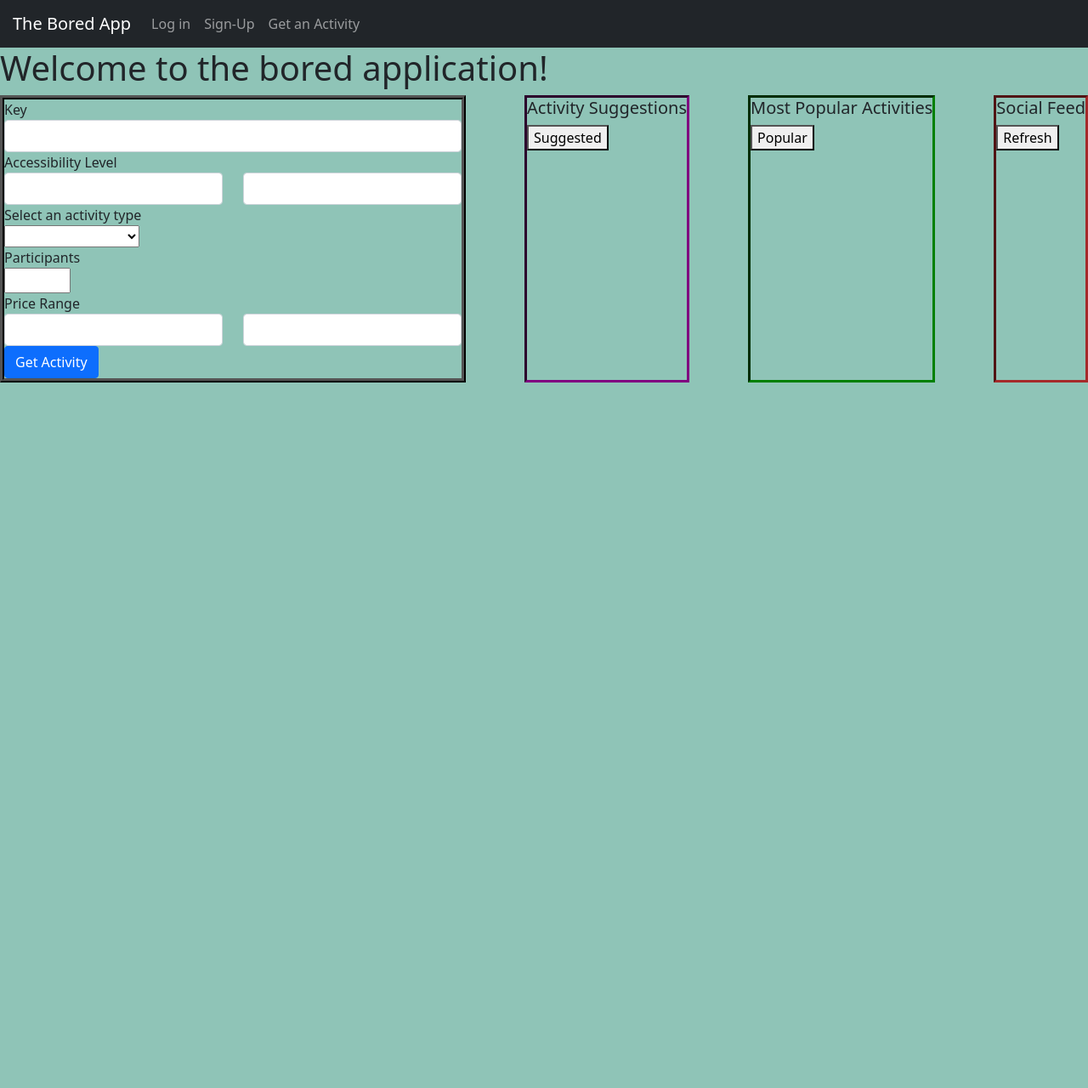
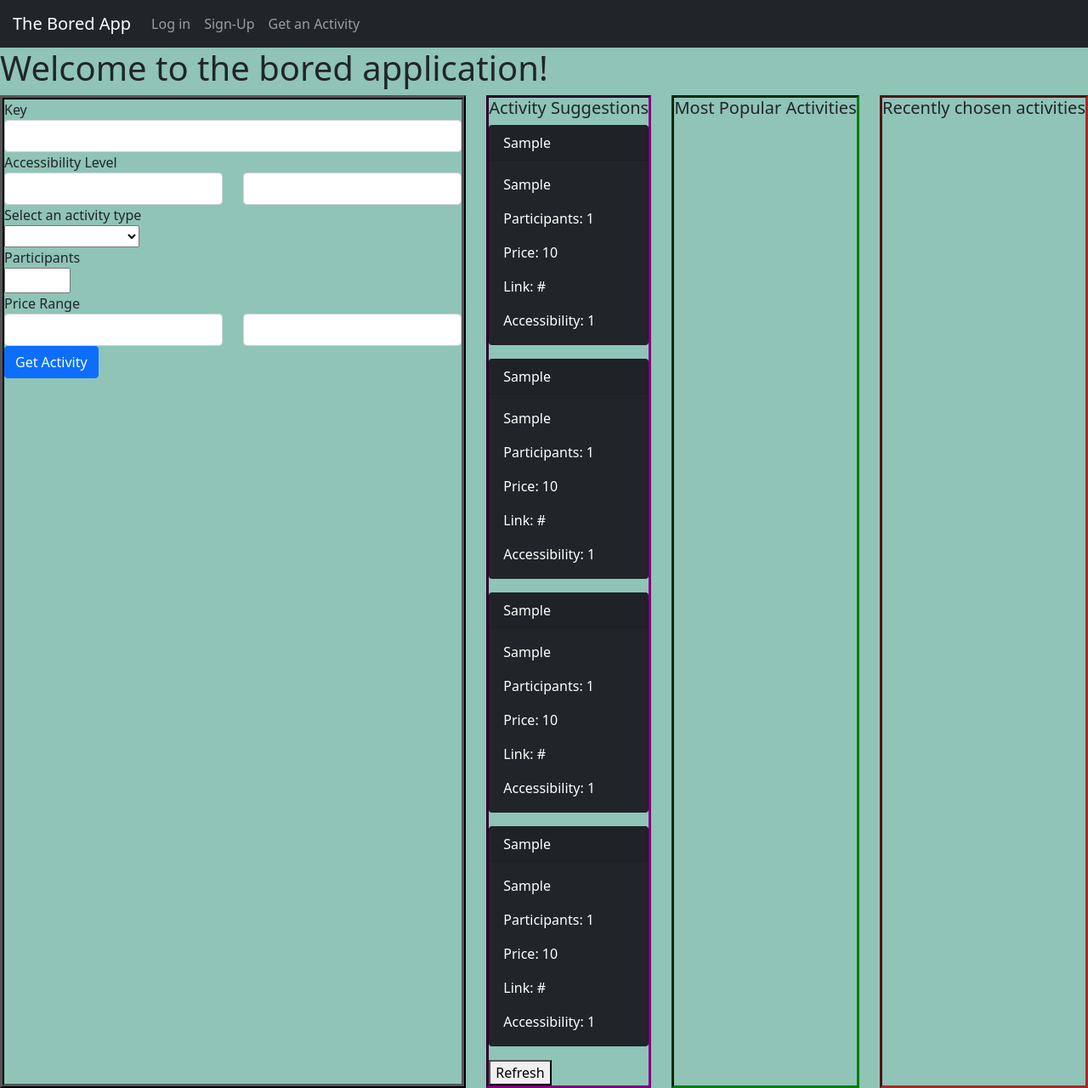
Before and after one commit to jackcodej/theboredapp, a Flask app: page / in a window 1280 px wide. Shown: the whole page at 85% size. Before the commit the page ends 450 px from the top, so only its background shows below. Run offline with Flask 3, Linux system fonts and the light colour scheme; tables that the repository leaves empty hold one stand-in row (values such as "Sample post"); data that the repository does not hold is empty.

Commit message:
Reduce redundant code with mapper helper function, complete random and popular activities

```diff
--- a/crud.py
+++ b/crud.py
@@ -1,7 +1,7 @@
 """CRUD operations"""
 
 from model import db, User, History, Activity, connect_to_db
-from sqlalchemy import desc
+from sqlalchemy import desc, func
 import datetime
 
 
@@ -54,15 +54,12 @@ def get_user_history_activity(activity_id):
     return Activity.query.filter(Activity.activity_id == activity_id).first()
 
 
-#TODO Incomplete need to test, unable at time of development due to internet limitations (unable to connect to postgresql on 'free wifi')
 def get_recent_activity():
     """Return all user's recent activity."""
 
-    # Calculate date for a week from today, to display recent user activity
     today = datetime.date.today().strftime("%B %d, %Y")
-    a_week_ago = today - datetime.timedelta(days=7)
-
-    return History.query.filter(History.last_clicked > a_week_ago).all()
+    a_week_ago = datetime.datetime.strptime(today, "%B %d, %Y") - datetime.timedelta(days=7)
+    return History.query.filter(History.last_clicked > a_week_ago).order_by(desc(History.last_clicked)).all()
 
 
 def get_all_activities():
@@ -84,28 +81,20 @@ def get_activity_by_key(key):
 
 
 def get_popular_activities():
-    """Return a list of most popular activity ids."""
+    """Return a dictionary of most popular activity ids."""
 
     popular_dict = {}
 
-    all_histories = History.query.all()
-
-    for log in all_histories:
+    for log in History.query.all():
         popular_dict[log.activity_id] = popular_dict.get(log.activity_id, 0) + 1
 
     return popular_dict
 
 
-# TODO: get suggested activities (get random activities), NOT SURE if this will work, need to test/revisit
 def get_random_activities():
-    """Return random activities"""
+    """Return a list of random activities."""
 
-    random_list = []
-    for _ in range(5):
-        random_list.append(Activity.query.order_by(func.random()).first())
-
-    return random_list
-
+    return Activity.query.order_by(func.random()).first()
 
 if __name__ == "__main__":
     from server import app
--- a/data/test_activities.json
+++ b/data/test_activities.json
@@ -1,2 +1,2 @@
-[{"activity":"test1","accessibility":1,"type":"test","participants":1,"price":0.1,"link":"","key":"1","enabled":true},
-{"activity":"test2","accessibility":0.25,"type":"education","participants":2,"price":0.1,"link":"","key":"2","enabled":true}]
+[{"activity":"test1","key":"1","accessibility":1,"type":"test","participants":1,"price":0.1,"link":"","enabled":true},
+{"activity":"test2","key":"2","accessibility":0.25,"type":"education","participants":2,"price":0.1,"link":"","enabled":true}]
--- a/helper.py
+++ b/helper.py
@@ -22,10 +22,10 @@ def check_range_values(min, max):
 
 def map_activity_to_dict(activity):
     """Maps activity attributes to a dictionary"""
-
+    print(activity)
+    print(activity.__dict__)
     temp_dict = {
         'activity_id': activity.__dict__['activity_id'],
-        'key': activity.__dict__['key'],
         'activity': activity.__dict__['activity'],
         'a_type': activity.__dict__['a_type'],
         'participants': activity.__dict__['participants'],
--- a/server.py
+++ b/server.py
@@ -25,10 +25,6 @@ app.jinja_env.undefined = StrictUndefined
 @app.route('/')
 def homepage():
     """View homepage."""
-    # TODO: Important consideration, how will I trigger the JS to run if I am just going to feed it data??? May need to research an onload functionality for this use case
-    # TODO: Uncomment line 29/30 and test
-    # get_recent_activity()
-    # get_popular_activity
 
     return render_template('homepage.html')
 
@@ -105,31 +101,42 @@ def sign_in():
     return redirect("/")
 
 
-# TODO: NEED TO TEST HELPER FUNCTION
-@app.route('/activity/stored')
-def get_recent_activity():
-    """Query for recent activity, past week"""
+@app.route('/activity/random')
+def get_random_activity():
+    """Returns 3 random activities."""
 
-    dict_list = []
-    for activity in crud.get_recent_activity():
-        dict_list.append(helper.map_activity_to_dict(activity))
+    random_activities = []
 
-    return jsonify(dict_list)
+    for _ in range(4):
+        random_activities.append(helper.map_activity_to_dict(crud.get_random_activities()))
+
+    return jsonify(random_activities)
 
 
-# TODO: NEED TO TEST
 @app.route('/activity/popular')
 def get_popular_activity():
-    """Return most popular activities"""
+    """Return most popular activities."""
 
     popular_activities = []
     popular_dict = crud.get_popular_activities()
 
-    for activity_id in popular_dict:
-        # Invoke helper function to map activity instance to dictionary
-        popular_activities.append(helper.map_activity_to_dict(activity = crud.get_activity_by_id(activity_id)))
+    # Sort the dictionaries
+    sorted_popular_dict = sorted(popular_dict.items(), key=lambda x:x[1])
+    # Append the most popular activity_id (top 5) to popular_activities
+    for x in range(-1,-6,-1):
+        popular_activities.append(helper.map_activity_to_dict(activity = crud.get_activity_by_id(sorted_popular_dict[-x][0])))
 
     return jsonify(popular_activities)
+
+
+@app.route('/activity/stored')
+def get_recent_activity():
+    """Query for recent activity, past week."""
+
+    dict_list = []
+    for history_activity_log in crud.get_recent_activity():
+        dict_list.append(helper.map_activity_to_dict(crud.get_activity_by_id(history_activity_log.__dict__['activity_id'])))
+    return jsonify(dict_list)
 
 
 @app.route('/activity/search')
--- a/static/js/ajax.js
+++ b/static/js/ajax.js
@@ -3,16 +3,15 @@
 
 // Internal Activity Query
 function getStoredActivities(){
-    const activityContainer = document.querySelector('#user_activities');
+    const targetActivityContainer = document.querySelector('#user_activities');
 
-    // empty textContent of activityContainer before adding new activities
-    activityContainer.textContent = '';
-    console.log('Stored Activities ran')
+    // empty textContent of targetActivityContainer before adding new activities
+    targetActivityContainer.textContent = '';
     fetch('/activity/stored')
     .then((response) => response.json())
     .then((activityData) =>{
         for (const activity of activityData){
-            activityContainer.insertAdjacentHTML('beforeend',
+            targetActivityContainer.insertAdjacentHTML('beforeend',
             `<div class="card text-white bg-dark mb-3" style="max-width: 18rem;">
             <div class="card-header">${activity.a_type}</div>
             <div class="card-body">
@@ -28,9 +27,67 @@ function getStoredActivities(){
     });
 }
 
-if (document.querySelector('#get_activities')){
-    document.querySelector('#get_activities').addEventListener('click', getStoredActivities);
+if (document.querySelector('#user_activities')){
+    window.addEventListener('load', getStoredActivities);
 }
 
-// TODO: getRandomActivities
-// TODO: getPopularActivities
+function getPopularActivities(){
+    const targetActivityContainer = document.querySelector('#popular_activities');
+
+    targetActivityContainer.textContent = '';
+    fetch('/activity/popular')
+    .then((response) => response.json())
+    .then((activityData) =>{
+        for (const activity of activityData){
+            targetActivityContainer.insertAdjacentHTML('beforeend',
+            `<div class="card text-white bg-dark mb-3" style="max-width: 18rem;">
+            <div class="card-header">${activity.a_type}</div>
+            <div class="card-body">
+              <p class="card-text">${activity.activity}</p>
+              <p class="card-text">Participants: ${activity.participants}</p>
+              <p class="card-text">Price: ${activity.price}</p>
+              <p class="card-text">Link: ${activity.link}</p>
+              <p class="card-text">Accessibility: ${activity.accessibility}</p>
+            </div>
+          </div>`
+            );
+        }
+    });
+}
+
+if (document.querySelector('#popular_activities')){
+    window.addEventListener('load', getPopularActivities);
+}
+
+
+function getRandomActivities(){
+    const targetActivityContainer = document.querySelector('#suggested_activities');
+
+    targetActivityContainer.textContent = '';
+    fetch('/activity/random')
+    .then((response) => response.json())
+    .then((activityData) =>{
+      console.log("pewpewactivityData", activityData)
+        for (const activity of activityData){
+            targetActivityContainer.insertAdjacentHTML('beforeend',
+            `<div class="card text-white bg-dark mb-3" style="max-width: 18rem;">
+            <div class="card-header">${activity.a_type}</div>
+            <div class="card-body">
+              <p class="card-text">${activity.activity}</p>
+              <p class="card-text">Participants: ${activity.participants}</p>
+              <p class="card-text">Price: ${activity.price}</p>
+              <p class="card-text">Link: ${activity.link}</p>
+              <p class="card-text">Accessibility: ${activity.accessibility}</p>
+            </div>
+          </div>`
+            );
+        }
+    });
+}
+
+if (document.querySelector('#suggested_activities')){
+    window.addEventListener('load', getRandomActivities);
+}
+if (document.querySelector('#get_suggested_activities')){
+  document.querySelector('#get_suggested_activities').addEventListener('click', getRandomActivities);
+}
--- a/templates/activity_history.html
+++ b/templates/activity_history.html
@@ -12,7 +12,7 @@
       <h5 class="card-title">{{  activity_dict[log.activity_id] }}</h5>
       <ul class="list-group list-group-flush">
         <li class="list-group-item">Activity Id: {{ log.activity_id }}</li>
-        <li class="list-group-item">Last clicked: {{ log.last_clicked }}</li>
+        <li class="list-group-item">Last clicked: {{ log.last_clicked.strftime('%Y-%m-%d') }}</li>
         <li class="list-group-item">User Id: {{ log.user_id }}</li>
         <li class="list-group-item">History Id: {{ log.history_id }}</li>
       </ul>
--- a/templates/homepage.html
+++ b/templates/homepage.html
@@ -57,22 +57,18 @@
 
     <div id="activity_suggestion" style="border-style:inset; border-width: 3px; border-color:purple;">
       <h5>Activity Suggestions</h5>
-    <div id="suggested_activities">
-      <button id="get_suggested_activities">Suggested</button>
-    </div>
+    <div id="suggested_activities">Placeholder</div>
+    <button id="get_suggested_activities">Refresh</button>
   </div>
 
     <div id="most_popular" style="border-style:inset; border-width: 3px; border-color: green;">
       <h5>Most Popular Activities</h5>
-    <div id="popular_activities">
-      <button id="get_popular_activities">Popular</button>
-    </div>
+    <div id="popular_activities">Placeholder</div>
   </div>
 
     <div id="all_user_activities" style="border-style:inset; border-width: 3px; border-color: brown;">
-      <h5>Social Feed</h5>
-    <div id="user_activities"></div>
-    <button id="get_activities">Refresh</button>
+      <h5>Recently chosen activities</h5>
+    <div id="user_activities">Placeholder</div>
   </div>
 </div>
   {% endblock %}
```
